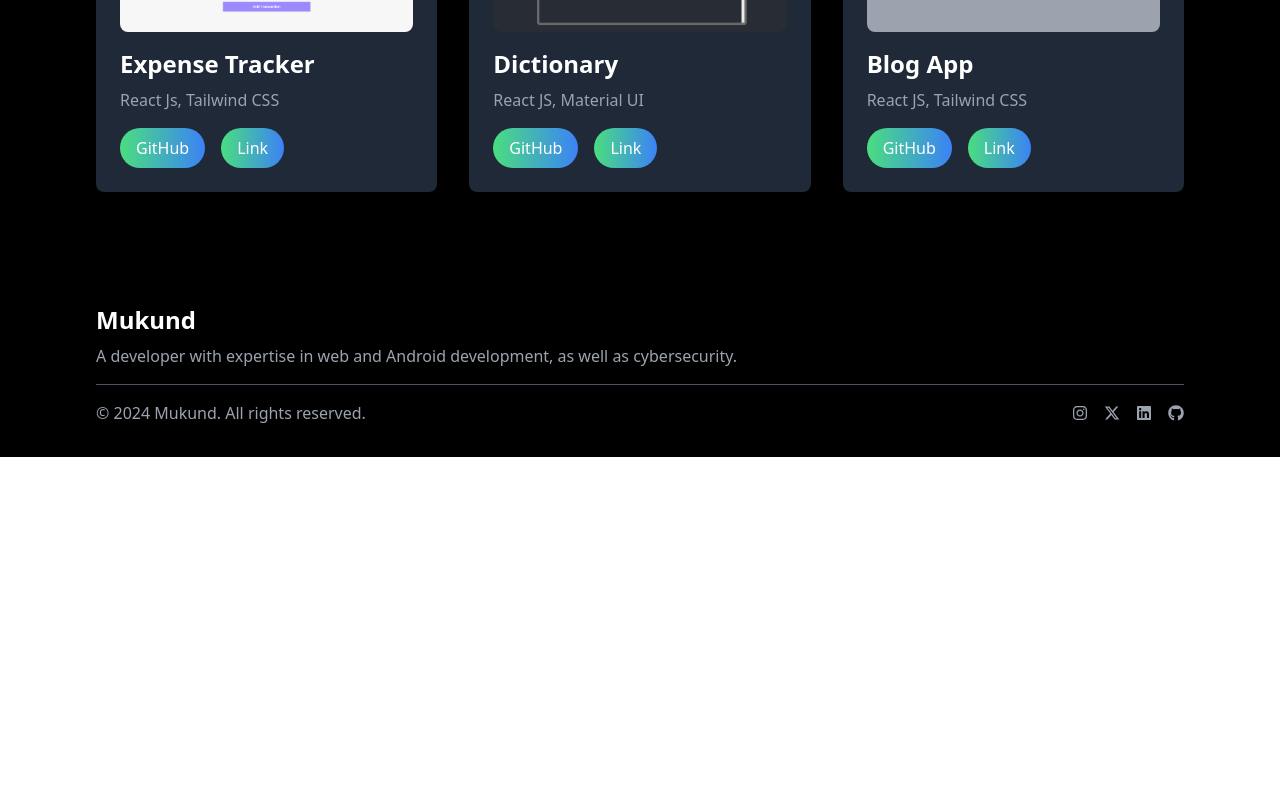
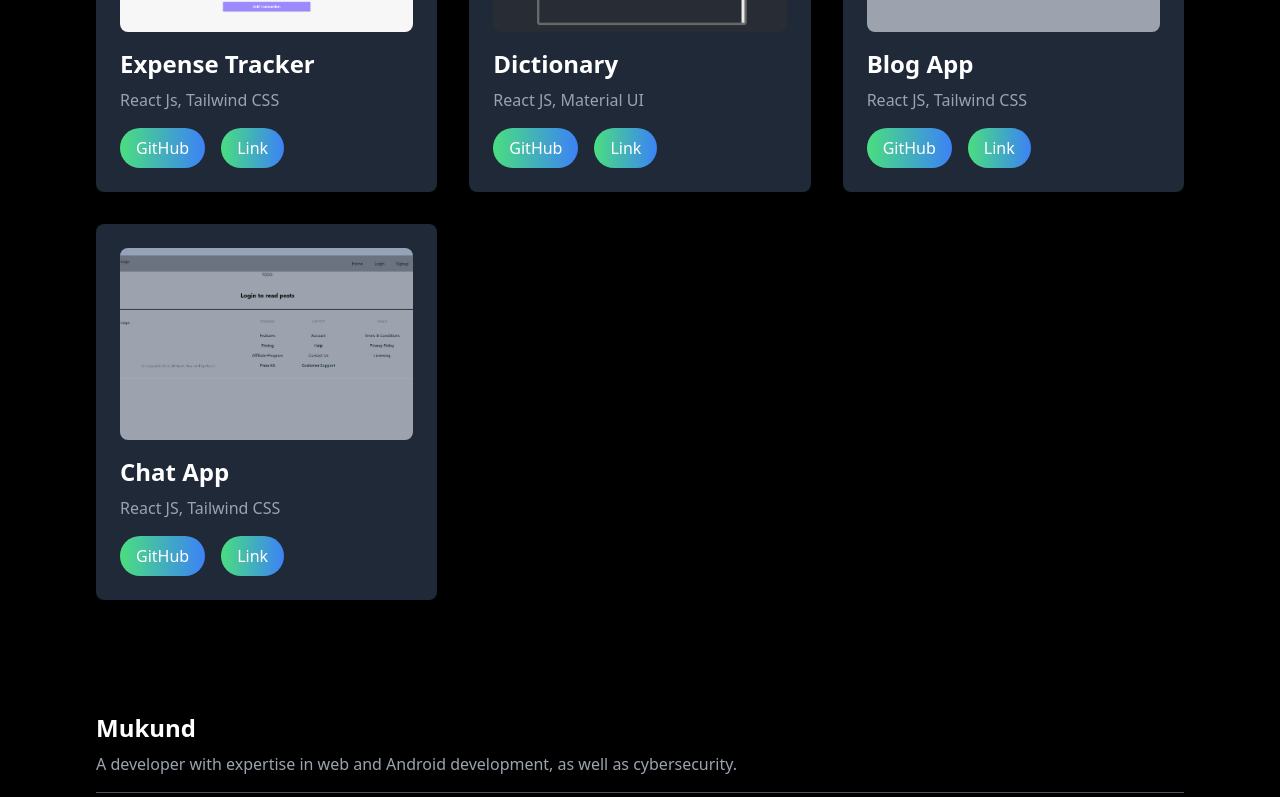
Before and after one commit to mukundsoni07/portfolio, a React (Vite) app: page /projects in a window 1280 px wide. Shown: the part 408-1205 px from the top of the page. Before the commit the page ends 865 px from the top, so only its background shows below. Built offline with nearby package versions, Linux system fonts and the light colour scheme.

Commit message:
project updated

```diff
--- a/src/components/Projects.jsx
+++ b/src/components/Projects.jsx
@@ -27,8 +27,16 @@ const projects = [
     technologies: "React JS, Tailwind CSS",
     image: blog,
     github: "https://github.com/mukundsoni07/Blog-App",
-    link: "https://blog-app-ivory-eight.vercel.app/",
+    link: "https://blog-app-jet-gamma.vercel.app/",
   },
+  {
+    id: 4,
+    name: "Chat App",
+    technologies: "React JS, Tailwind CSS",
+    image: blog,
+    github: "https://github.com/mukundsoni07/chat-app",
+    link: "https://chat-app-iota-ebon.vercel.app/",
+  }
 ];
 
 const Projects = () => {
```
Also changed, not shown: src/assets/chat-app.png (added).
